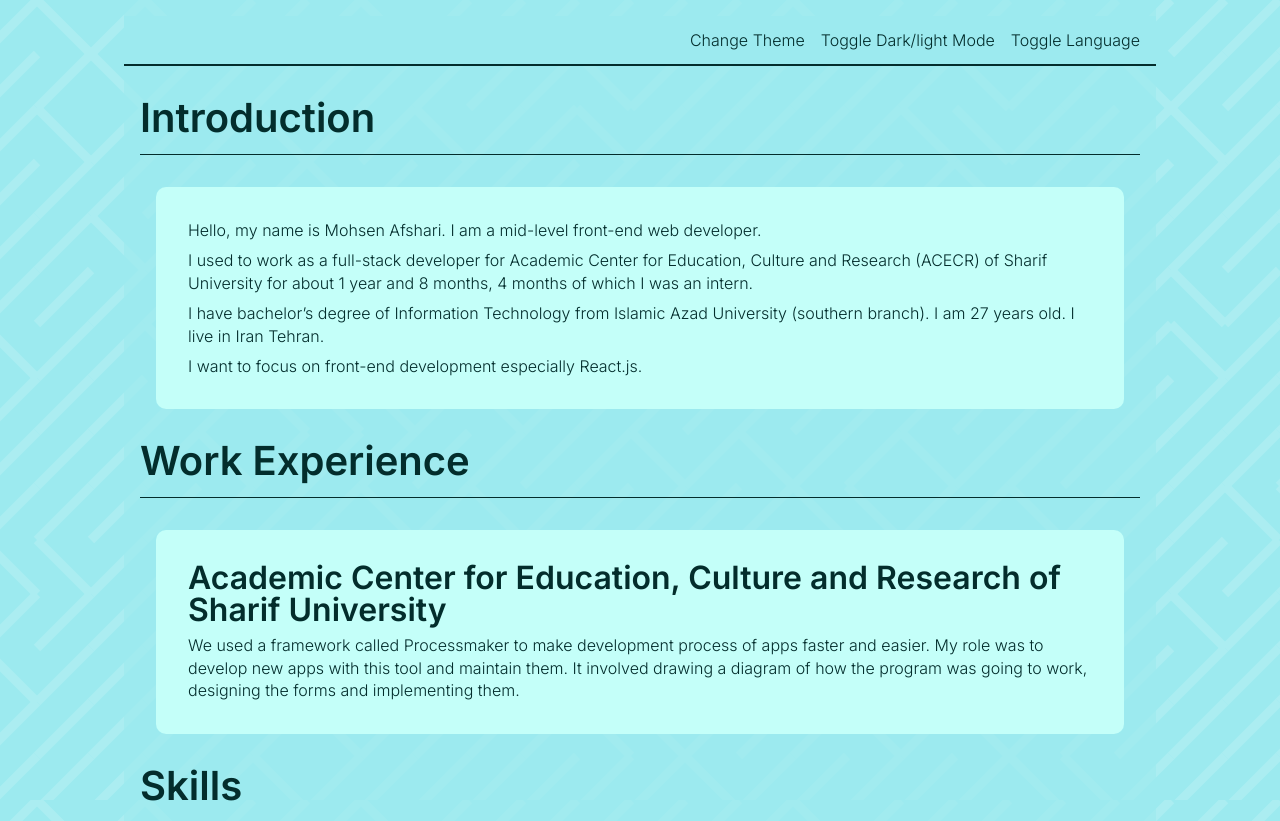
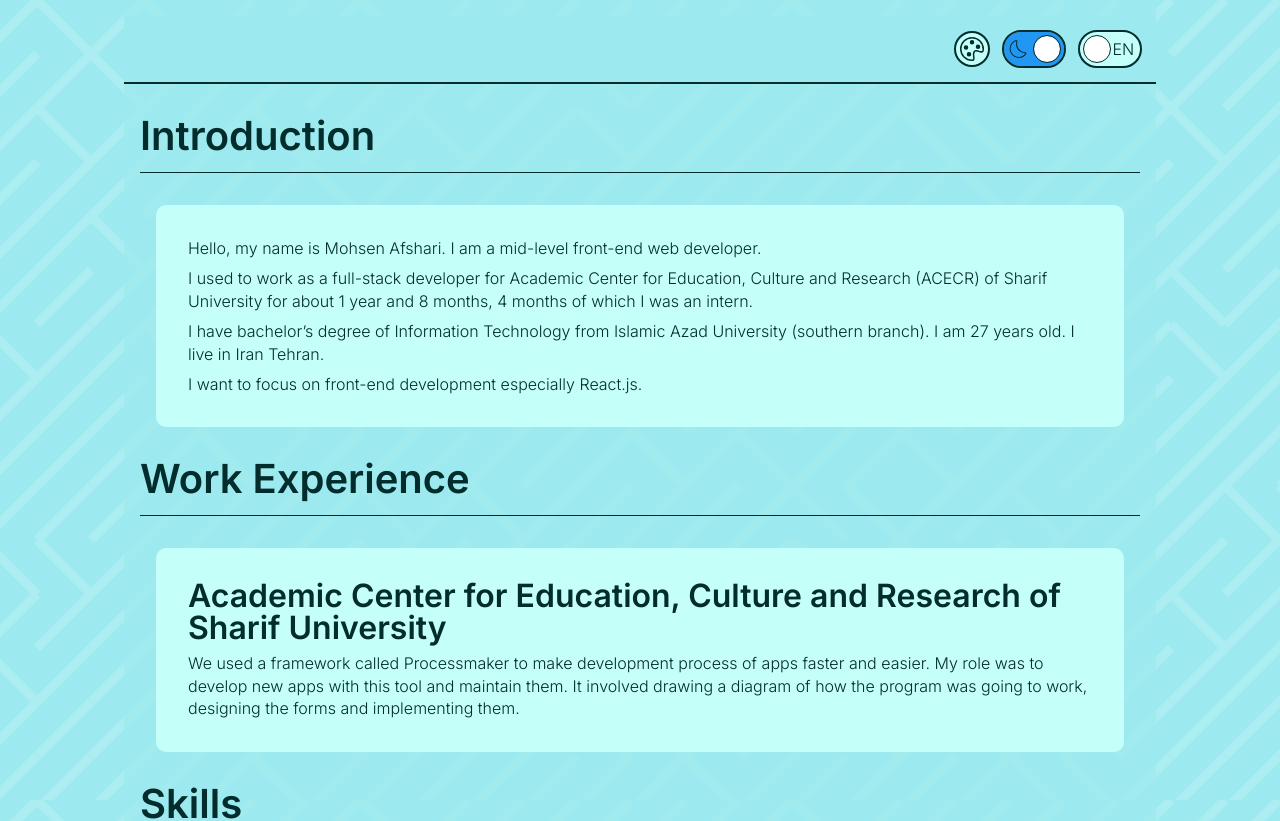
Before and after one commit to ImMo3n/Portflio, a React (Vite) app: page / in a window 1280 px wide. Shown: the top 821 px of the page. Built offline with nearby package versions, Linux system fonts and the light colour scheme; the HTML template or start-up script is replaced by a standard one.

Commit message:
The sliders are almost complete. Lacks animation in swithcing

```diff
--- a/package.json
+++ b/package.json
@@ -12,6 +12,7 @@
   "dependencies": {
     "react": "^18.2.0",
     "react-dom": "^18.2.0",
+    "react-icons": "^4.10.1",
     "styled-components": "^6.0.5"
   },
   "devDependencies": {
--- a/src/Providers/LangProvider.tsx
+++ b/src/Providers/LangProvider.tsx
@@ -1,5 +1,5 @@
 /* eslint-disable react-refresh/only-export-components */
-import { createContext, useContext, useState } from "react";
+import { createContext, useContext, useEffect, useState } from "react";
 
 export enum Languages {
   fa = "fa",
@@ -30,6 +30,11 @@ export const LanguageProvider = ({
     );
   };
 
+  useEffect(() => {
+    if(language === Languages.fa) document.title = 'رزومه محسن افشاری'
+    else if(language === Languages.en) document.title = 'Resume of Mohsen Afshari'
+  })
+
   return (
     <LanguageContext.Provider value={language}>
       <LanguageTogglerContex.Provider value={toggleLanguage}>
--- a/src/Settings.tsx
+++ b/src/Settings.tsx
@@ -1,24 +1,50 @@
 import styled from "styled-components";
-import { useToggleLanguage } from "./Providers/LangProvider";
+import { Languages, useLanguage, useToggleLanguage } from "./Providers/LangProvider";
 import {
+  DarkTheme,
+  useDarkTheme,
   useSetRandomTheme,
   useTheme,
   useToggleDarkTheme,
 } from "./Providers/ThemeProvider";
+import { CiDark, CiLight } from 'react-icons/ci';
+import {BsPalette} from 'react-icons/bs';
 import { Slider } from "./Slider";
 
 export const Settings = () => {
+  const theme = useDarkTheme();
   const styles = useTheme();
+  const language = useLanguage();
+
 
   const setRandomTheme = useSetRandomTheme();
   const toggleDarkMode = useToggleDarkTheme();
   const toggleLanguage = useToggleLanguage();
+
+
 
   const ModifiedWrapper = styled(Wrapper).attrs(() => ({
     style: {
       backgroundColor: styles.backgroundColor,
     },
   }))``;
+
+  const ModifiedIconWrapper = styled(IconWrapper).attrs(() => ({
+    style: {
+      backgroundColor: styles.surfaceColor,
+      padding: '0.25rem',
+      borderRadius: 34,
+      outline: '2px solid currentColor',
+    },
+  }))``;
+
+
+
+  const ToggleDarkThemeTitle = () => <IconWrapper><CiLight /></IconWrapper>;
+  const ToggleLightThemeTitle = () => <IconWrapper><CiDark /></IconWrapper>;
+
+  const PersianToggleTitle = () => <span>FA</span>;
+  const EnglishToggleTitle = () => <span>EN</span>;
 
   return (
     <ModifiedWrapper dir="ltr">
@@ -27,26 +53,26 @@ export const Settings = () => {
           setRandomTheme();
         }}
       >
-        Change Theme
+      <ModifiedIconWrapper>
+        <BsPalette />
+      </ModifiedIconWrapper>
       </button>
-      <button
-        onClick={() => {
-          toggleDarkMode();
-        }}
-      >
-        Toggle Dark/light Mode
-      </button>
-      <button
-        onClick={() => {
-          toggleLanguage();
-        }}
-      >
-        Toggle Language
-      </button>
+
+      <Slider
+        onChangeHandler={toggleDarkMode}
+        checkedValue={theme === DarkTheme.light}
+        FalseElement={ToggleDarkThemeTitle}
+        TrueElement={ToggleLightThemeTitle}
+      />
+      <Slider
+        onChangeHandler={toggleLanguage}
+        checkedValue={language === Languages.fa}
+        FalseElement={EnglishToggleTitle}
+        TrueElement={PersianToggleTitle}
+      />
     </ModifiedWrapper>
   );
 };
-// <Slider />
 
 const Wrapper = styled.div`
   display: flex;
@@ -58,3 +84,9 @@ const Wrapper = styled.div`
   border-bottom: 2px solid currentColor;
   margin-inline: -1rem;
 `;
+
+const IconWrapper = styled.span`
+  display: flex;
+  align-items: center;
+  font-size: 1.5rem;
+`
--- a/src/Slider.tsx
+++ b/src/Slider.tsx
@@ -5,10 +5,12 @@ export const Slider = ({
   onChangeHandler,
   TrueElement = () => <></>,
   FalseElement = () => <></>,
+  checkedValue,
 }: {
   onChangeHandler: () => void;
   TrueElement?: () => JSX.Element;
   FalseElement?: () => JSX.Element;
+  checkedValue: boolean;
 }) => {
   const theme = useTheme();
 
@@ -20,6 +22,7 @@ export const Slider = ({
           onChange={() => {
             onChangeHandler();
           }}
+          checked={checkedValue}
         />
         <Span backgroundColor={theme.surfaceColor}>
           <TrueElement />
@@ -37,7 +40,6 @@ const Span = styled.span`
   left: 0;
   right: 0;
   bottom: 0;
-  /* background-color: #ccc; */
   -webkit-transition: 0.2s;
   transition: 0.2s;
   border-radius: 34px;
--- a/src/index.css
+++ b/src/index.css
@@ -147,6 +147,6 @@ h2 {
   font-size: 2rem;
   font-weight: 600;
 }
-p {
+p, a {
   line-height: 1.4;
 }
```
Also changed, not shown: 1 other file (tests, documents, lock files or other folders).
